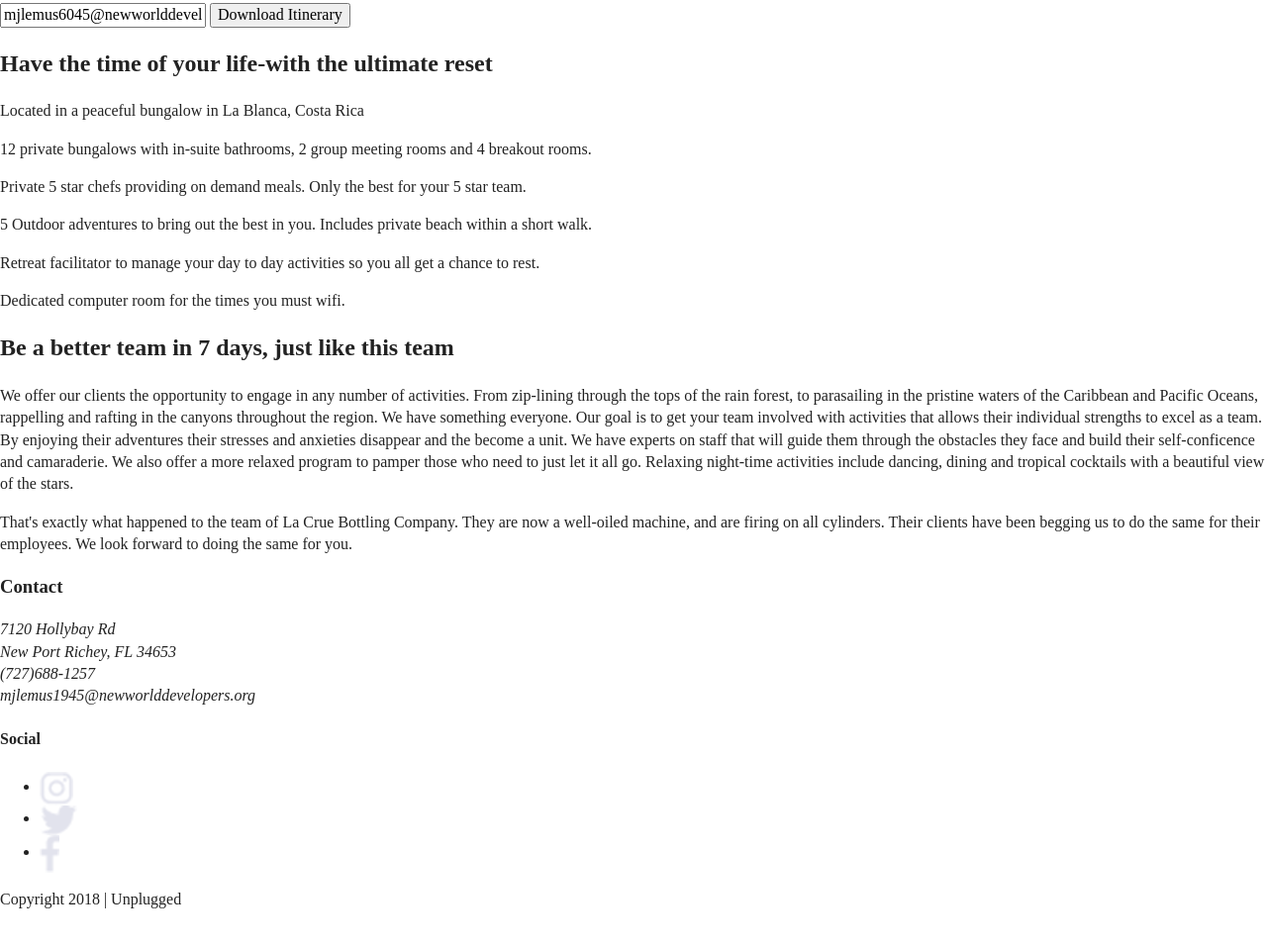
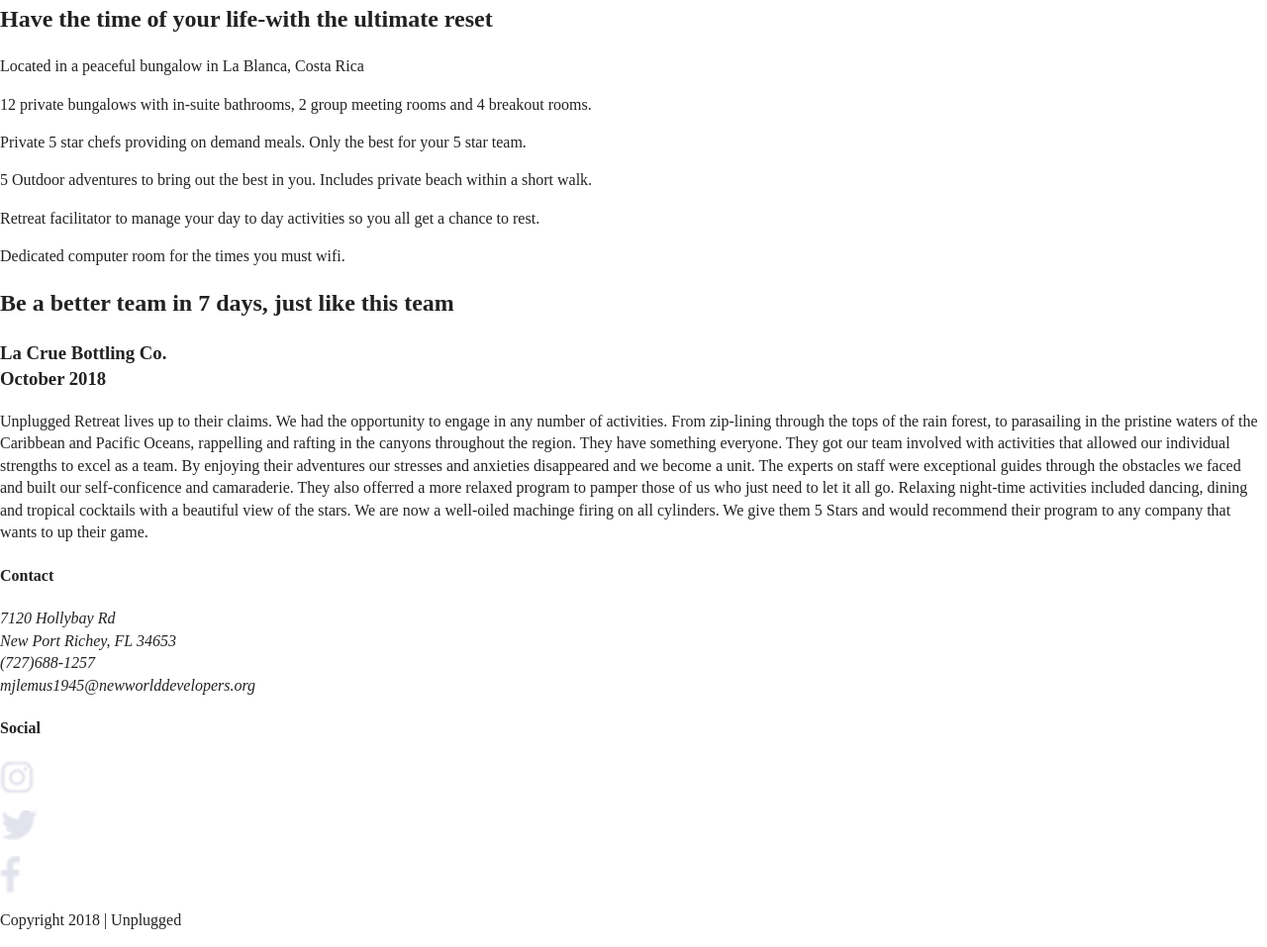
Before and after one commit to mjlemus6045/206-unplugged-retreat, a website: page index.html in a window 1280 px wide. Shown: the part 401-1358 px from the top of the page at 99% size. Before the commit the page ends 1337 px from the top, so only its background shows below. Drawn offline with Linux system fonts and the light colour scheme.

Commit message:
Updated index.html and tags

```diff
--- a/index.html
+++ b/index.html
@@ -39,7 +39,7 @@
 
   </header>
     <main>
-      <section class="content">
+      <section class="hero-area">
         <div class="content-wrapper">
           <h1>Our Objective: Make your team unified, focused and having a fresh vision.</h1>
         </div>
@@ -47,10 +47,9 @@
 
       <aside>
         <div class="content-wrapper">
-        <div class="newsletter">
+        <div class="form-description">
             <h3>Want to jump on the next reset</h3>
             <p>Find out when the next opportunity will present itself and how you and your company can get on board</p>
-            <h3>Find out more</h3>
           </div>
           <div class="form">
             <h3>Find out more</h3>
@@ -59,29 +58,56 @@
           </div>
         </div>
       </aside>
-          <div class="amenities">
+
+          <section class="features">
+            <div class="content-wrapper">
             <h2>Have the time of your life-with the ultimate reset</h2>
-            <div class="amenities icons">
-              <p>Located in a peaceful bungalow in La Blanca, Costa Rica</p>
-              <p>12 private bungalows with in-suite bathrooms, 2 group meeting rooms and 4 breakout rooms.</p>
-              <p>Private 5 star chefs providing on demand meals. Only the best for your 5 star team.</p>
-              <p>5 Outdoor adventures to bring out the best in you. Includes private beach within a short walk.</p>
-              <p>Retreat facilitator to manage your day to day activities so you all get a chance to rest.</p>
-              <p>Dedicated computer room for the times you must wifi.</p>
+            <div class="features-items">
+                <article>
+                  <p class="icon"></p>
+                <p class="features-item-description">Located in a peaceful bungalow in La Blanca, Costa Rica</p>
+                </article>
+                <article>
+                  <p class="icon"></p>
+                <p class="features-item-description">12 private bungalows with in-suite bathrooms, 2 group meeting rooms and 4 breakout rooms.</p>
+                </article>
+                <article>
+                  <p class="icon"></p>
+                <p class="features-item-description">Private 5 star chefs providing on demand meals. Only the best for your 5 star team.</p>
+                </article>
+                <article>
+                  <p class="icon"></p>
+                <p class="features-item-description">5 Outdoor adventures to bring out the best in you. Includes private beach within a short walk.</p>
+                </article>
+                <article>
+                  <p class="icon"></p>
+                <p class="features-item-description">Retreat facilitator to manage your day to day activities so you all get a chance to rest.</p>
+                </article>
+                <article>
+                  <p class="icon"></p>
+                <p class="features-item-description">Dedicated computer room for the times you must wifi.</p>
+                </article>
             </div>
-          </div>
-          <div class="previous retreats">
+            </div>
+          </section>
+
+          <section class="reviews">
+            <div class="content-wrapper">
           <h2>Be a better team in 7 days, just like this team</h2>
-              <p>We offer our clients the opportunity to engage in any number of activities. From zip-lining through the tops of
-                the rain forest, to parasailing in the pristine waters of the Caribbean and Pacific Oceans, rappelling and rafting in the canyons throughout the region. We have something
-                everyone. Our goal is to get your team involved with activities that allows their individual strengths to excel as a team. By enjoying their adventures their stresses and
-                anxieties disappear and the become a unit. We have experts on staff that will guide them through the obstacles they face and build their self-conficence and camaraderie.
-                We also offer a more relaxed program to pamper those who need to just let it all go. Relaxing night-time activities include dancing, dining and tropical cocktails with a
-                beautiful view of the stars.</p>
-              <p>That's exactly what happened to the team of La Crue Bottling Company. They are now a well-oiled machine, and are firing on all cylinders. Their clients have been begging
-                us to do the same for their employees. We look forward to doing the same for you.
-              </p>
-          </div>
+            <article>
+              <div>
+              <h3>La Crue Bottling Co.<br>
+                  October 2018</h3>
+              <p>Unplugged Retreat lives up to their claims. We had the opportunity to engage in any number of activities. From zip-lining through the tops of
+                the rain forest, to parasailing in the pristine waters of the Caribbean and Pacific Oceans, rappelling and rafting in the canyons throughout the region. They have something
+                everyone. They got our team involved with activities that allowed our individual strengths to excel as a team. By enjoying their adventures our stresses and anxieties
+                disappeared and we become a unit. The experts on staff were exceptional guides through the obstacles we faced and built our self-conficence and camaraderie. They also
+                offerred a more relaxed program to pamper those of us who just need to let it all go. Relaxing night-time activities included dancing, dining and tropical cocktails with a
+                beautiful view of the stars. We are now a well-oiled machinge firing on all cylinders. We give them 5 Stars and would recommend their program to any company that wants to up their game.</p>
+              </div>
+            </article>
+            </div>
+          </section>
 
     </main>
 
@@ -89,32 +115,29 @@
     <div class="content-wrapper">
       <div class="footer-content">
         <div class="contact">
-          <h3>Contact</h3>
+          <h4>Contact</h4>
           <address>
             <p>7120 Hollybay Rd <br>
                New Port Richey, FL 34653<br>
                (727)688-1257<br>
                mjlemus1945@newworlddevelopers.org</p>
           </address>
+        </div>
           <div class="social">
             <h4>Social</h4>
             <div class="social-icons">
-              <ul>
-                <li>
+                <p>
                   <a href="https://www.instagram.com/lemusjr.manuel/" target="_blank">
-                  <img src="img/instagram@2x.png.png" alt="instagram"/></a>
-                <li>
+                  <img src="img/instagram@2x.png.png" alt="instagram"/></a></p>
+                <p>
                   <a href="https://www.twitter.com/ManuelLemusJr1" target="_blank">
-                  <img src="img/twitter@2x.png.png" alt="twitter"/></a>
-                <li>
+                  <img src="img/twitter@2x.png.png" alt="twitter"/></a></p>
+                <p>
                   <a href="https://www.facebook.com/mjlemus6045" target="_blank">
-                  <img src="img/facebook@2x.png.png" alt="facebook"/></a>
-                </li>
-              </ul>
+                  <img src="img/facebook@2x.png.png" alt="facebook"/></a></p>
             </div>
           </div>
         </div>
-      </div>
       </div>
       <div class="copyright">
         <p>Copyright 2018 | Unplugged</p>
```
